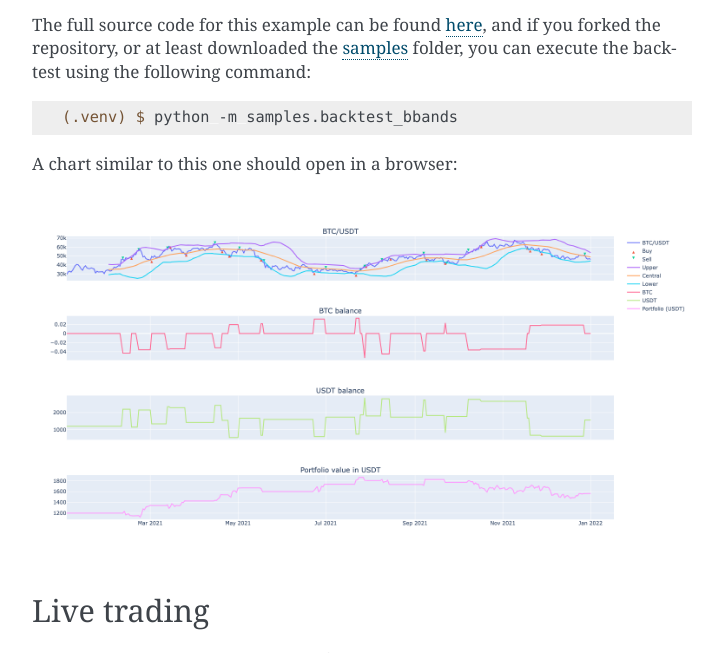
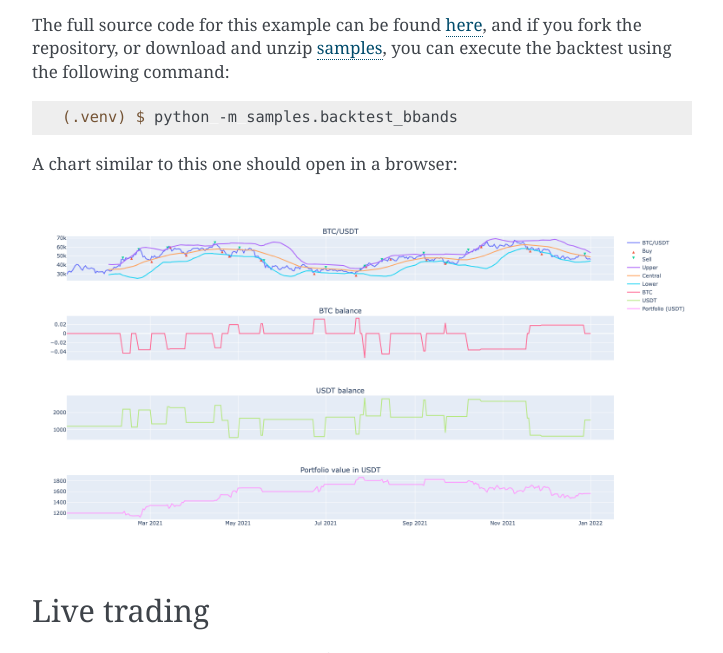
Before and after one commit to gbeced/basana, a Sphinx documentation site: the page built from docs/quickstart.rst, in a window 1280 px wide and 900 px high, scrolled down 1399 px, cut to the strip 247-900 px from the top of the window. Shown: the whole strip, without its empty margins (388-1111 px from the left). Built offline with Sphinx 7.4.7, drawn with Linux system fonts in a browser that asks for light colours.

Commit message:
Updated docs.

```diff
--- a/docs/quickstart.rst
+++ b/docs/quickstart.rst
@@ -70,7 +70,7 @@ This is how all the pieces are put together:
    :dedent: 4
 
 The full source code for this example can be found `here <https://github.com/gbeced/basana/tree/master/samples/backtest_bbands.py>`_,
-and if you forked the repository, or at least downloaded the `samples <https://github.com/gbeced/basana/tree/master/samples>`_ folder,
+and if you fork the repository, or download and unzip `samples <https://github.com/gbeced/basana/releases/download/1.7/samples.zip>`_,
 you can execute the backtest using the following command:
 
 .. code-block:: console
```
Also changed, not shown: README.md (+1 -1 lines).
